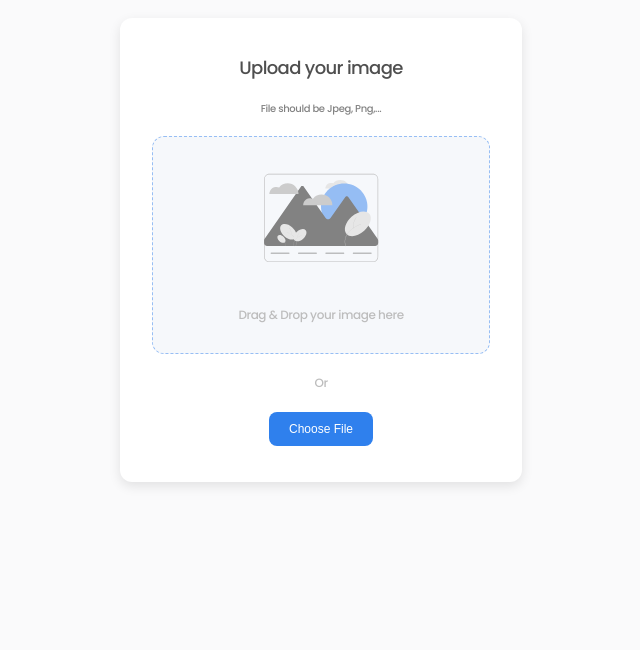
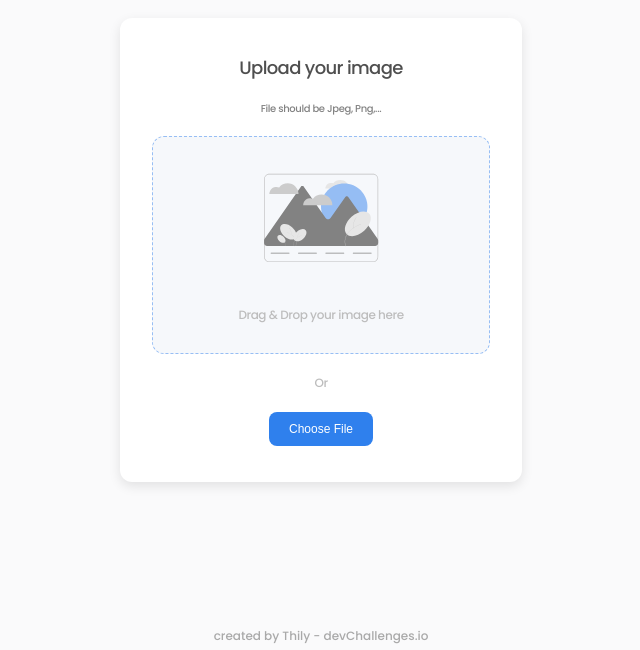
Before and after one commit to thily00/Image-uploader, a React (Create React App) app: page / in a window 1280 px wide. Shown: the part 150-800 px from the top of the page, without its empty margins (319-959 px from the left). Built offline with nearby package versions, Linux system fonts and the light colour scheme.

Commit message:
add footer

```diff
--- a/src/App.js
+++ b/src/App.js
@@ -15,6 +15,10 @@ function App() {
           <ImageUploader setImageUrl={setImageUrl} />
         )}
       </div>
+      <footer>
+        created by <a href="https://github.com/thily00">Thily</a> -
+        devChallenges.io
+      </footer>
       <Toaster />
     </div>
   );
--- a/src/index.css
+++ b/src/index.css
@@ -137,6 +137,21 @@ button:hover {
   align-self: flex-start;
 }
 
+footer {
+  position: absolute;
+  bottom: 5px;
+  font-family: "poppins";
+  font-weight: 500;
+  font-size: 12px;
+  text-align: center;
+  color: #a9a9a9;
+}
+
+footer a {
+  text-decoration: none;
+  color: #a9a9a9;
+}
+
 @media screen and (max-width: 480px) {
   .uploader {
     width: 300px;
```
